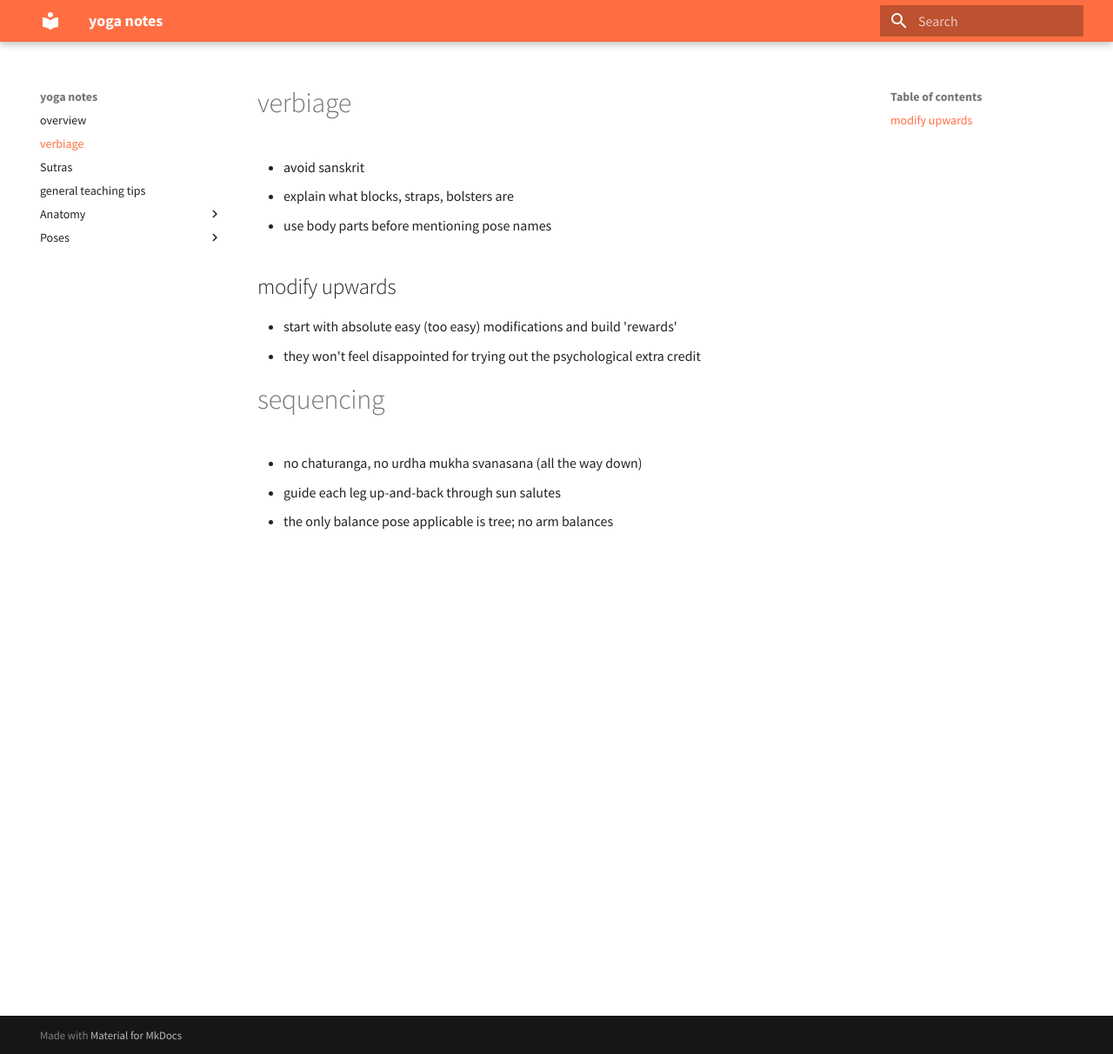
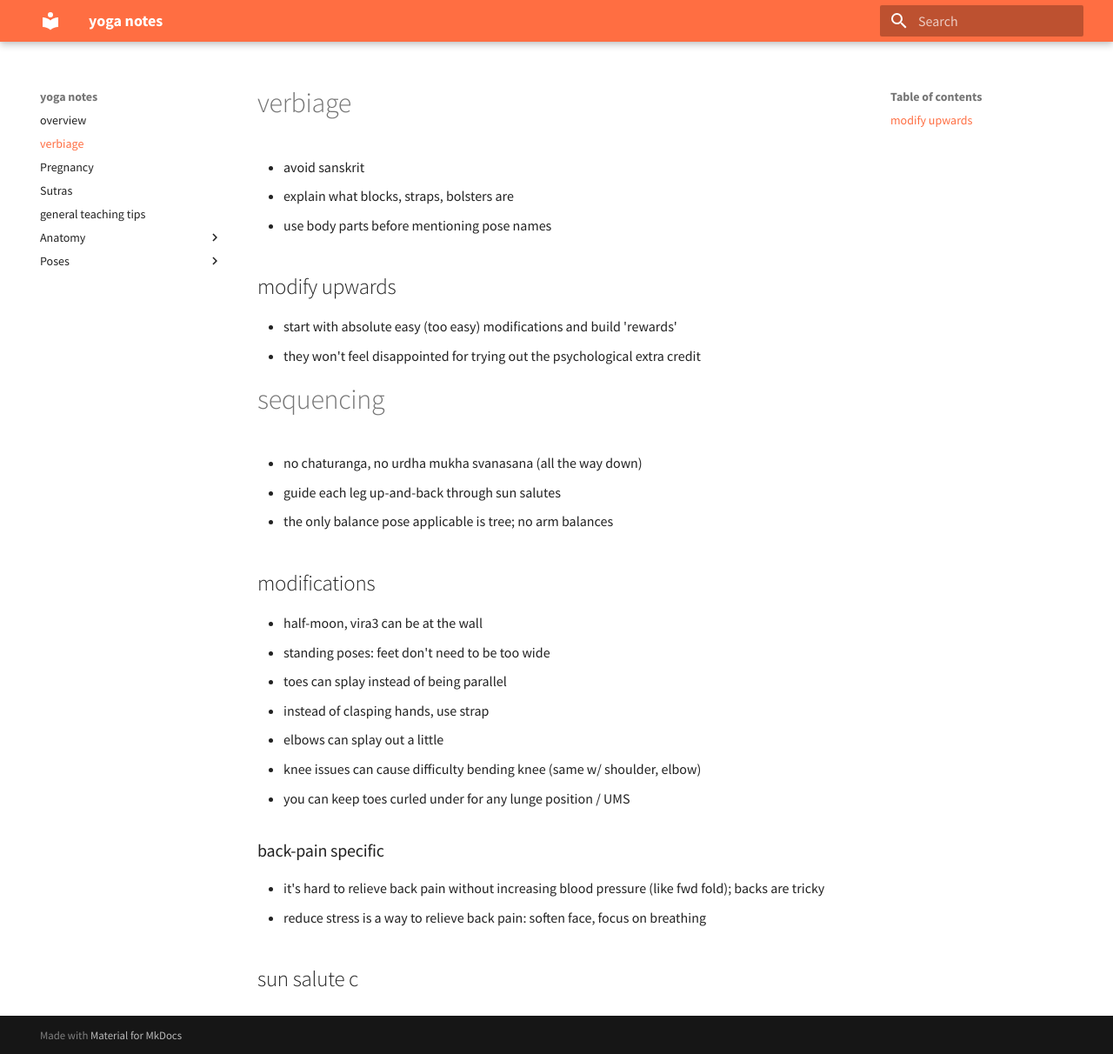
Before and after one commit to iyergauri/yoga-notes, an MkDocs documentation site: the page built from docs/beginners.md, in a window 1280 px wide and 1212 px high. Shown: the whole window at 87% size. Built offline with MkDocs 1.6.1 and Material for MkDocs 9.7.7, drawn with Linux system fonts in a browser that asks for light colours.

```diff
--- a/docs/beginners.md
+++ b/docs/beginners.md
@@ -11,3 +11,18 @@
 * no chaturanga, no urdha mukha svanasana (all the way down)
 * guide each leg up-and-back through sun salutes
 * the only balance pose applicable is tree; no arm balances
+
+## modifications
+* half-moon, vira3 can be at the wall
+* standing poses: feet don't need to be too wide
+* toes can splay instead of being parallel
+* instead of clasping hands, use strap
+* elbows can splay out a little
+* knee issues can cause difficulty bending knee (same w/ shoulder, elbow)
+* you can keep toes curled under for any lunge position / UMS
+
+### back-pain specific
+* it's hard to relieve back pain without increasing blood pressure (like fwd fold); backs are tricky
+* reduce stress is a way to relieve back pain: soften face, focus on breathing
+
+## sun salute c
```
Also changed, not shown: docs/pregnancy.md (added, +32 -0 lines).
